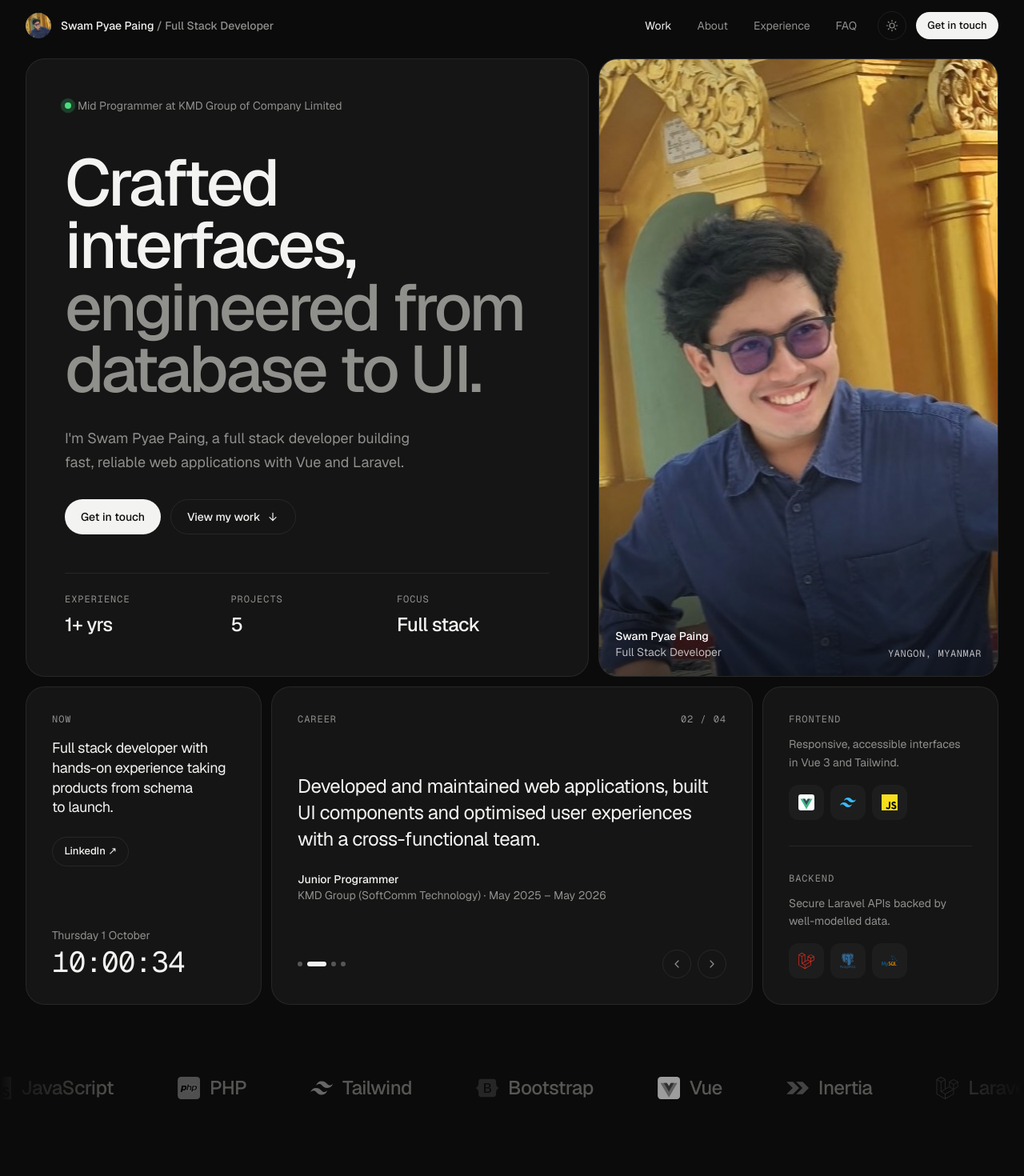
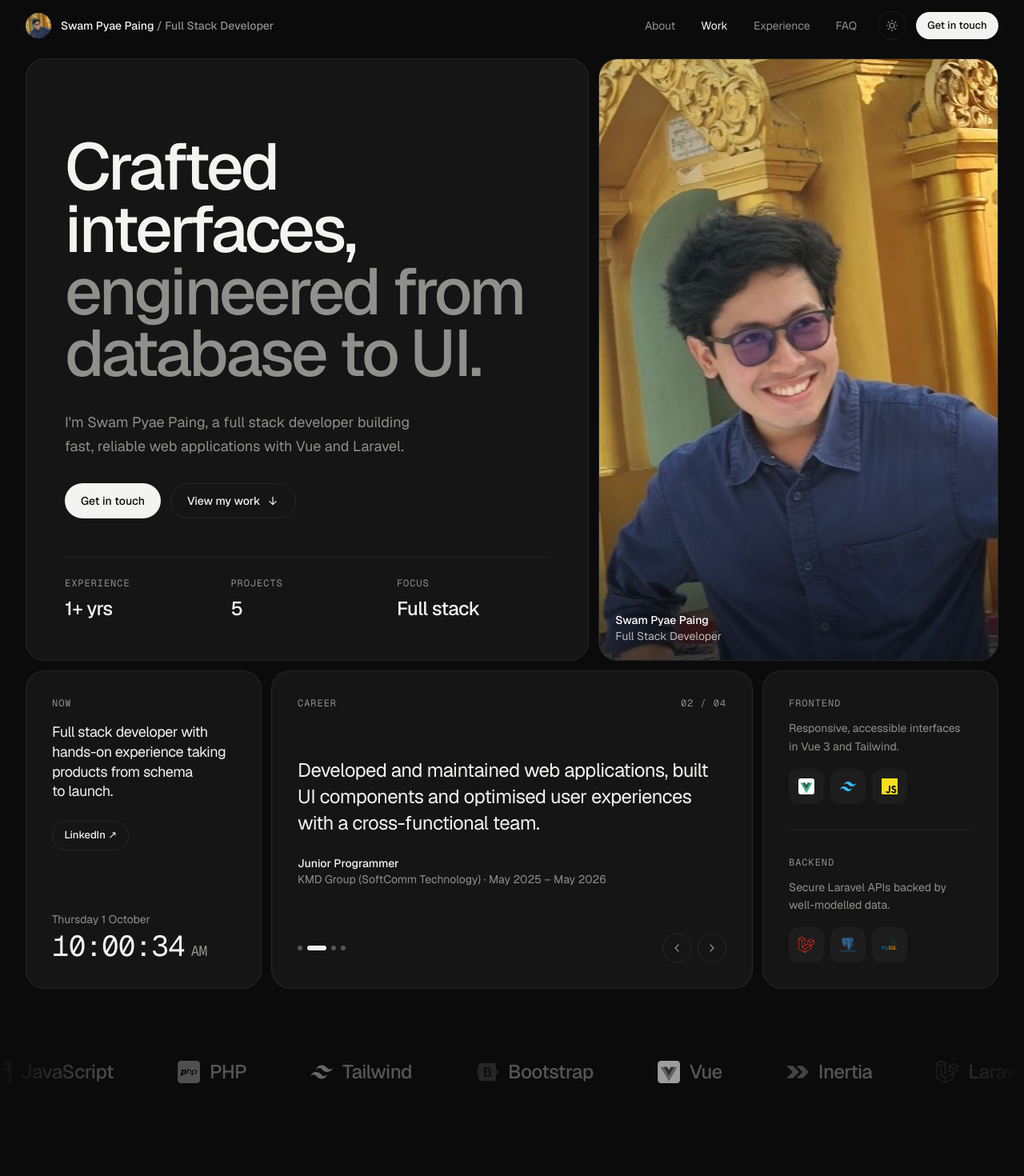
Before and after one commit to SWayne19/swamfolio, a Vue app: page / in a window 1280 px wide. Shown: the top 1470 px of the page at 80% size. Built offline with nearby package versions, Linux system fonts and the light colour scheme.

Commit message:
refactor: clean up footer and home page; remove availability message and adjust layout feat: enhance LocalClock component to display AM/PM period fix: reorder NavBar links for improved navigation style: remove unused pulse-dot styles from CSS

```diff
--- a/src/components/AppFooter.vue
+++ b/src/components/AppFooter.vue
@@ -1,13 +1,8 @@
 <template>
   <footer id="contact" class="shell pt-24 pb-6 sm:pt-32">
     <div ref="root" class="panel relative overflow-hidden p-6 sm:p-12 lg:p-16">
-      <div class="flex items-center gap-2 text-sm text-muted">
-        <span class="pulse-dot"></span>
-        Available for new opportunities
-      </div>
-
       <h2 data-reveal
-        class="mt-8 max-w-5xl text-balance text-[clamp(2.4rem,6.5vw,6rem)] font-medium leading-[0.95] tracking-[-0.045em]">
+        class="max-w-5xl text-balance text-[clamp(2.4rem,6.5vw,6rem)] font-medium leading-[0.95] tracking-[-0.045em]">
         It's time to build your next web app.
       </h2>
       <p data-reveal="0.1" class="mt-6 max-w-lg text-pretty text-lg text-muted">
--- a/src/components/LocalClock.vue
+++ b/src/components/LocalClock.vue
@@ -2,7 +2,7 @@
   <div>
     <p class="text-sm text-muted">{{ date }}</p>
     <p class="mt-1 font-mono text-3xl tabular-nums tracking-tight sm:text-4xl">
-      <time :datetime="iso">{{ time }}</time>
+      <time :datetime="iso">{{ time }}<span class="ml-2 text-base text-muted sm:text-lg">{{ period }}</span></time>
     </p>
   </div>
 </template>
@@ -20,22 +20,26 @@ const dateFmt = new Intl.DateTimeFormat("en-GB", {
   day: "numeric",
   month: "long",
 });
-const timeFmt = new Intl.DateTimeFormat("en-GB", {
+const timeFmt = new Intl.DateTimeFormat("en-US", {
   timeZone: props.timeZone,
   hour: "2-digit",
   minute: "2-digit",
   second: "2-digit",
-  hour12: false,
+  hour12: true,
 });
 
 const date = ref("");
 const time = ref("");
+const period = ref("");
 const iso = ref("");
 
 function tick() {
   const now = new Date();
   date.value = dateFmt.format(now);
-  time.value = timeFmt.format(now);
+  const parts = timeFmt.formatToParts(now);
+  const get = (type) => parts.find((p) => p.type === type)?.value ?? "";
+  time.value = `${get("hour")}:${get("minute")}:${get("second")}`;
+  period.value = get("dayPeriod").toUpperCase();
   iso.value = now.toISOString();
 }
 
--- a/src/components/NavBar.vue
+++ b/src/components/NavBar.vue
@@ -68,8 +68,8 @@ import { profile } from "../data/profile";
 import { scrollToTarget, setScrollLocked } from "../composables/useLenis";
 
 const links = [
+  { name: "About", id: "about" },
   { name: "Work", id: "work" },
-  { name: "About", id: "about" },
   { name: "Experience", id: "experience" },
   { name: "FAQ", id: "faq" },
 ];
--- a/src/pages/Home.vue
+++ b/src/pages/Home.vue
@@ -4,11 +4,6 @@
     <section class="shell pt-2">
       <div class="grid gap-3 lg:grid-cols-12">
         <div class="panel flex min-h-[520px] flex-col justify-between p-6 sm:p-10 lg:col-span-7 lg:min-h-[680px] lg:p-12">
-          <div class="hero-in flex items-center gap-2 text-sm text-muted">
-            <span class="pulse-dot"></span>
-            {{ profile.currentTitle }} at {{ profile.company }}
-          </div>
-
           <div class="py-12">
             <h1 class="text-balance text-[clamp(2.75rem,6.4vw,6rem)] font-medium leading-[0.95] tracking-[-0.045em]">
               <span class="hero-line block">Crafted interfaces,</span>
@@ -45,12 +40,9 @@
             class="hero-img absolute inset-0 h-full w-full scale-110 object-cover object-top" width="718" height="856"
             loading="eager" fetchpriority="high" />
           <div class="absolute inset-x-0 bottom-0 h-1/3 bg-linear-to-t from-black/60 to-transparent"></div>
-          <div class="absolute inset-x-5 bottom-5 flex items-end justify-between gap-4 text-white">
-            <div>
-              <p class="text-sm font-medium">{{ profile.name }}</p>
-              <p class="text-sm text-white/70">{{ profile.role }}</p>
-            </div>
-            <p class="font-mono text-xs uppercase tracking-wider text-white/70">{{ profile.location }}</p>
+          <div class="absolute inset-x-5 bottom-5 text-white">
+            <p class="text-sm font-medium">{{ profile.name }}</p>
+            <p class="text-sm text-white/70">{{ profile.role }}</p>
           </div>
         </div>
       </div>
@@ -138,10 +130,7 @@
           class="project-card panel group grid overflow-hidden md:sticky md:h-[min(560px,calc(100vh-7rem))] md:grid-cols-12"
           :style="{ top: `calc(5rem + ${i * 0.75}rem)` }">
           <div class="flex flex-col justify-between gap-8 p-6 sm:p-8 md:col-span-5 lg:p-10">
-            <div class="flex items-center justify-between">
-              <p class="text-sm font-medium">{{ project.title }}</p>
-              <p class="eyebrow">{{ String(i + 1).padStart(2, "0") }}</p>
-            </div>
+            <p class="text-sm font-medium">{{ project.title }}</p>
             <div>
               <p class="text-pretty text-xl leading-snug tracking-tight sm:text-2xl lg:text-[1.75rem]">
                 {{ project.description }}
--- a/src/style.css
+++ b/src/style.css
@@ -155,28 +155,6 @@ html.lenis body {
   }
 }
 
-/* Availability pulse */
-.pulse-dot {
-  position: relative;
-  display: inline-block;
-  width: 0.5rem;
-  height: 0.5rem;
-  border-radius: 9999px;
-  background: var(--accent);
-}
-.pulse-dot::after {
-  content: "";
-  position: absolute;
-  inset: 0;
-  border-radius: inherit;
-  background: inherit;
-  animation: pulse-ring 2s ease-out infinite;
-}
-@keyframes pulse-ring {
-  0% { transform: scale(1); opacity: 0.6; }
-  100% { transform: scale(3); opacity: 0; }
-}
-
 /* Marquee */
 @keyframes marquee {
   from { transform: translateX(0); }
@@ -208,8 +186,7 @@ html.lenis body {
 }
 
 @media (prefers-reduced-motion: reduce) {
-  .marquee-track,
-  .pulse-dot::after {
+  .marquee-track {
     animation: none;
   }
   .page-enter-active,
```
